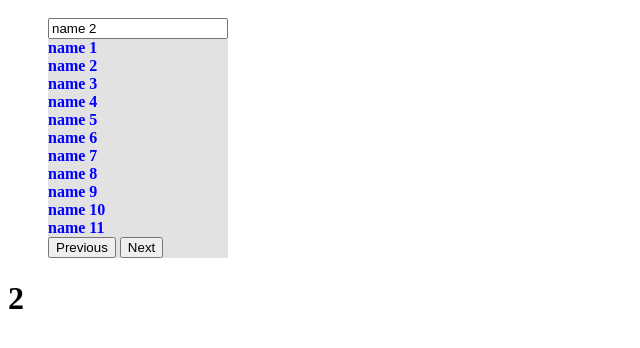
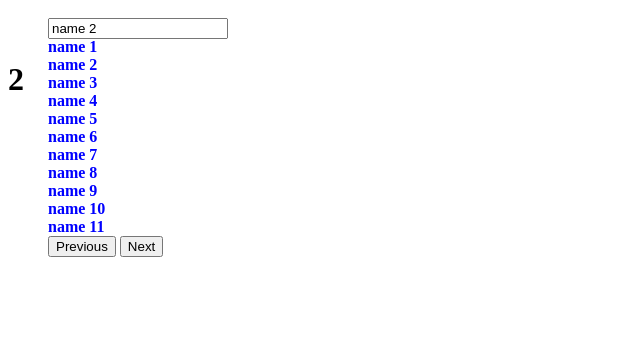
Before and after one commit to darius-khll/Angular-1.x-Sample, a website: page combo/index.html in a window 1280 px wide. Both pictures are taken after a click on the element 640 px from the left and 76 px from the top of the page. Shown: the part 48-396 px from the top of the page, without its empty margins (0-640 px from the left). Drawn offline with nearby package versions, Linux system fonts and the light colour scheme.

Commit message:
combo view bindings enhanced

```diff
--- a/combo/combo.html
+++ b/combo/combo.html
@@ -1,14 +1,16 @@
+<div style="background:#e2e2e2; width: 180px; position: relative">
 
-<div style="background:#e2e2e2; width: 180px;">
+    <input class="combo" type="text" style="width:100%" ng-blur="closeCombo()" ng-value="comboValue">
 
-    <input type="text" style="width:100%" ng-blur="closeCombo()" ng-value="comboValue">
+    <div style="position: absolute; top: 20px">
+        <div ng-if="flag" ng-repeat="item in data" style="width: 100%;" ng-mousedown="selectItem(item)">
+            <b style="color: blue;">{{item.Name}}</b>
+        </div>
 
-    <div ng-if="flag" ng-repeat="item in data" style="width: 100%" ng-mousedown="selectItem(item)">
-        <b style="color: blue;">{{item.Name}}</b>
+        <div ng-if="flag">
+            <button class="noBlur">Previous</button>
+            <button class="noBlur">Next</button>
+        </div>
+
     </div>
-    <div ng-if="flag">
-        <button>Previous</button>
-        <button>Next</button>
-    </div>
-
 </div>
```
